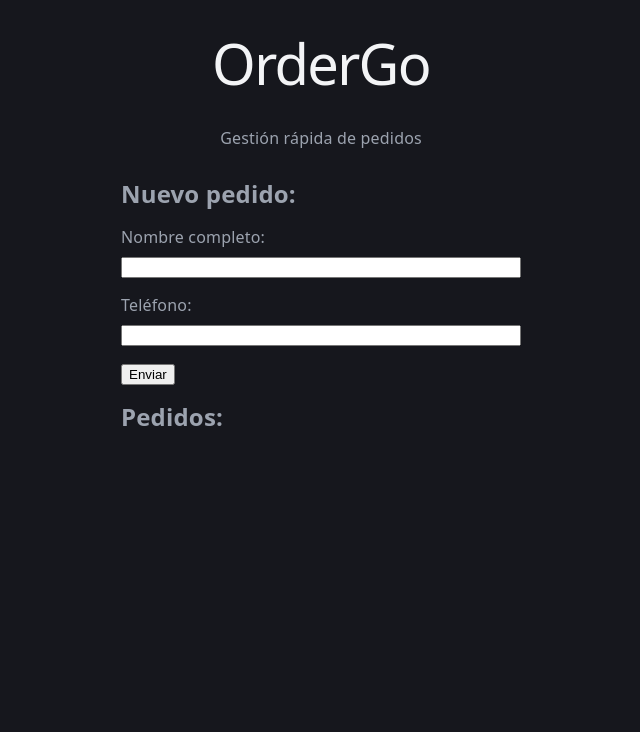
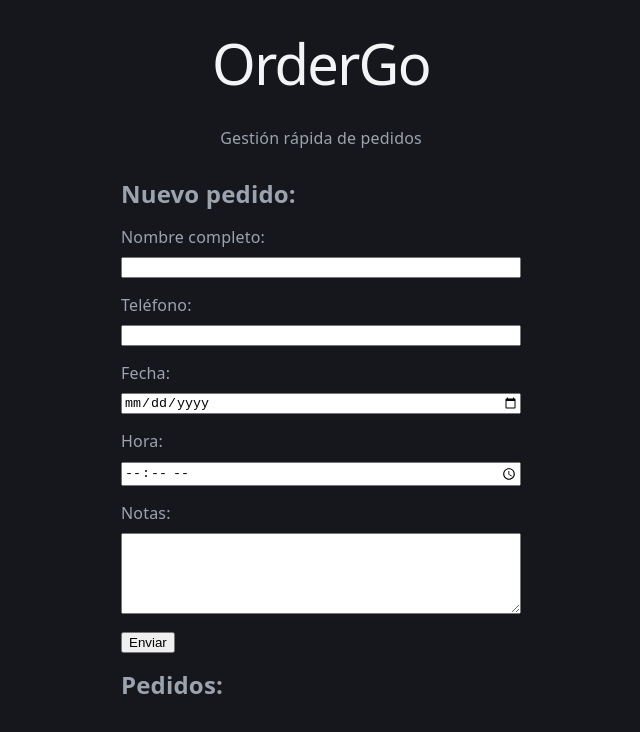
Before and after one commit to MikelSL9/ordergo, a React (Vite) app: page / in a window 1280 px wide. Shown: the top 732 px of the page, without its empty margins (319-959 px from the left). Built offline with nearby package versions, Linux system fonts and the light colour scheme.

Commit message:
feat: add pickup scheduling and notes

```diff
--- a/src/App.jsx
+++ b/src/App.jsx
@@ -6,8 +6,12 @@ let nextOrderId = 1
 function App() {
 
   const [orders, setOrders] = useState([])
-  const [errorName, setErrorName] = useState(false)
-  const [errorPhone, setErrorPhone] = useState(false)
+  const [errors, setErrors] = useState({
+    name: false,
+    phone: false,
+    pickupDate: false,
+    pickupTime: false
+  })
 
   const handleSubmit = (event) => {
     event.preventDefault()
@@ -16,25 +20,39 @@ function App() {
 
     const trimmedName = formData.get('name').trim()
     const trimmedPhone = formData.get('phone').trim()
+    const trimmedNotes = formData.get('notes').trim()
 
-    //Campo vacio aparece el <span> con el error
-    setErrorName(!trimmedName)
-    setErrorPhone(!trimmedPhone)
+    const nextErrors = {
+      name: !trimmedName,
+      phone: !trimmedPhone,
+      pickupDate: !formData.get('pickupDate'),
+      pickupTime: !formData.get('pickupTime')
+    }
 
-    //Campo vacio bloquea el submit
-    if (!trimmedName || !trimmedPhone) {
+    setErrors(nextErrors)
+
+    if (
+      nextErrors.name ||
+      nextErrors.phone ||
+      nextErrors.pickupDate ||
+      nextErrors.pickupTime
+    ) {
       return
     }
 
     const newOrder = {
       id: nextOrderId,
       customerName: trimmedName,
-      customerPhone: trimmedPhone
+      customerPhone: trimmedPhone,
+      pickupDate: formData.get('pickupDate'),
+      pickupTime: formData.get('pickupTime'),
+      notes: trimmedNotes
     }
 
     nextOrderId++;
 
     setOrders((currentOrders) => [...currentOrders, newOrder])
+
     event.target.reset()
   }
 
@@ -54,8 +72,7 @@ function App() {
             name='name'
             required
           />
-
-          {errorName && <span>El nombre es obligatorio</span>}
+          {errors.name && <span>El nombre es obligatorio</span>}
         </div>
         <div className='form-field'>
           <label htmlFor='phone'>Teléfono: </label>
@@ -65,22 +82,42 @@ function App() {
             name='phone'
             required
           />
-
-          {errorPhone && <span>El teléfono es obligatorio</span>}
+          {errors.phone && <span>El teléfono es obligatorio</span>}
         </div>
-
+        <div className='form-field'>
+          <label htmlFor='pickupDate'>Fecha: </label>
+          <input
+            type="date"
+            id='pickupDate'
+            name='pickupDate'
+            required
+          />
+          {errors.pickupDate && <span>La fecha es obligatoria</span>}
+        </div>
+        <div className='form-field'>
+          <label htmlFor='pickupTime'>Hora: </label>
+          <input
+            type="time"
+            id='pickupTime'
+            name='pickupTime'
+            required
+          />
+          {errors.pickupTime && <span>La hora es obligatoria</span>}
+        </div>
+        <div className='form-field'>
+          <label htmlFor='notes'>Notas: </label>
+          <textarea id='notes' name='notes' rows="5"></textarea>
+        </div>
         <button type='submit'>Enviar</button>
       </form>
-
       <section>
         <h2>Pedidos: </h2>
         {orders.map((order) => (
           <p key={order.id}>
-            Pedido {order.id}: {order.customerName} - {order.customerPhone}
+            Pedido {order.id}: {order.customerName} - {order.customerPhone} - {order.pickupDate} - {order.pickupTime} - {order.notes}
           </p>
         ))}
       </section>
-
     </main>
   )
 }
```
